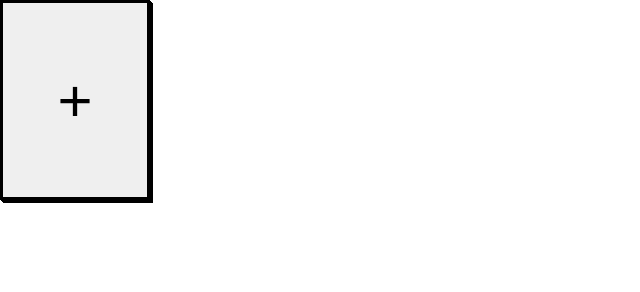
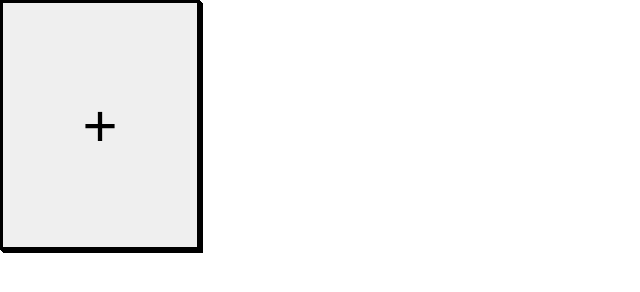
Before and after one commit to Nicog03/library, a plain HTML site: page index.html in a window 1280 px wide. Shown: the whole page, without its empty margins (0-640 px from the left). Drawn offline with Linux system fonts and the light colour scheme; a web font is replaced by a local one.

Commit message:
changed size of book cards

```diff
--- a/style.css
+++ b/style.css
@@ -14,13 +14,13 @@ body {
     display: grid;
     gap: 10px;
     grid-auto-rows: 200px;
-    grid-template: repeat(auto-fit, 200px) / repeat(auto-fit, 150px);
+    grid-template: repeat(auto-fit, 250px) / repeat(auto-fit, 200px);
 }
 
 body > button,
 body > div {
-    height: 200px;
-    width: 150px;
+    height: 250px;
+    width: 200px;
     border: black solid 3px;
     box-shadow: black 1px 1px, 2px 2px, 3px 3px;
     cursor: pointer;
@@ -33,6 +33,7 @@ body > button {
 body > div  {
     display: grid;
     padding: 5px;
+    grid-template-rows: auto 1fr auto auto;
 }
 
 body > div h3 {
@@ -150,4 +151,10 @@ form div:last-of-type {
     height: 20px;
     width: 20px;
     border: black solid 3px;
+    cursor: pointer;
+    transition: ease-out 0.3s;
 }
+
+#read-input:hover {
+    border: black solid 5px
+}
```
